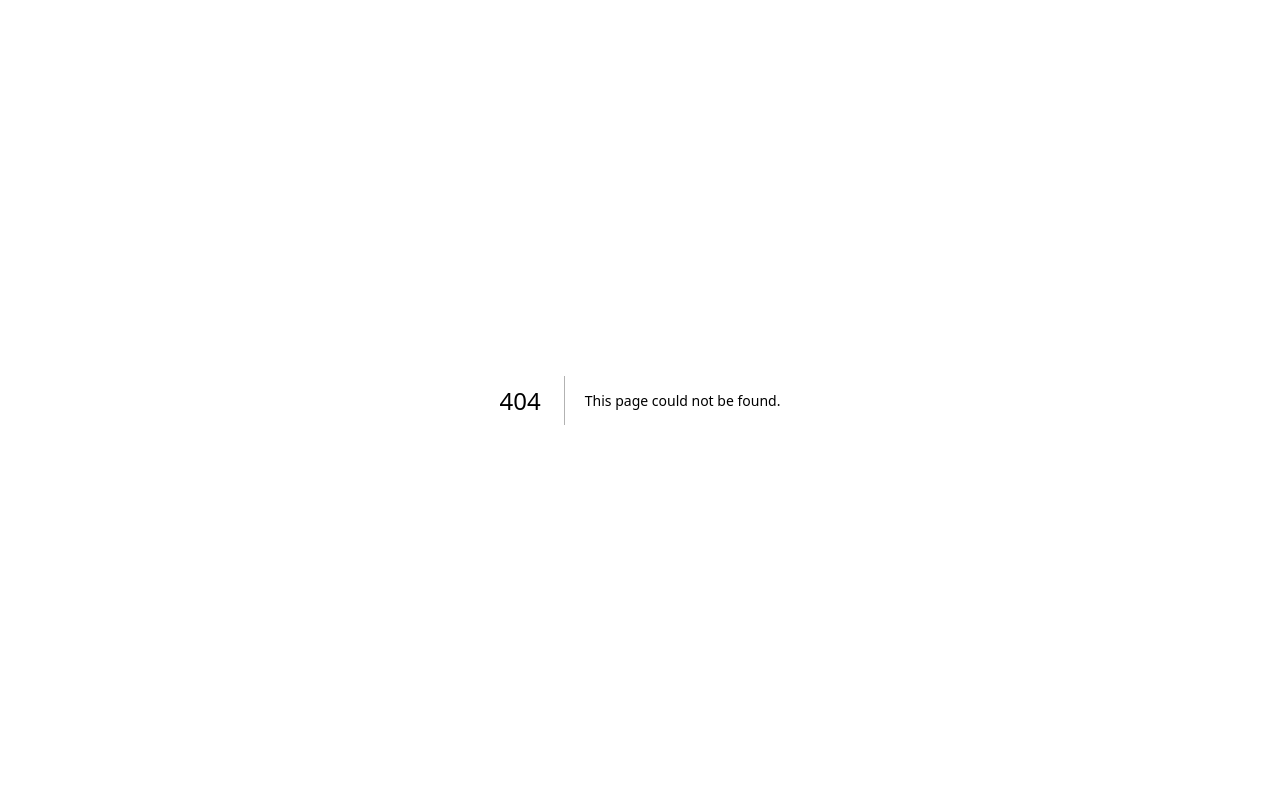
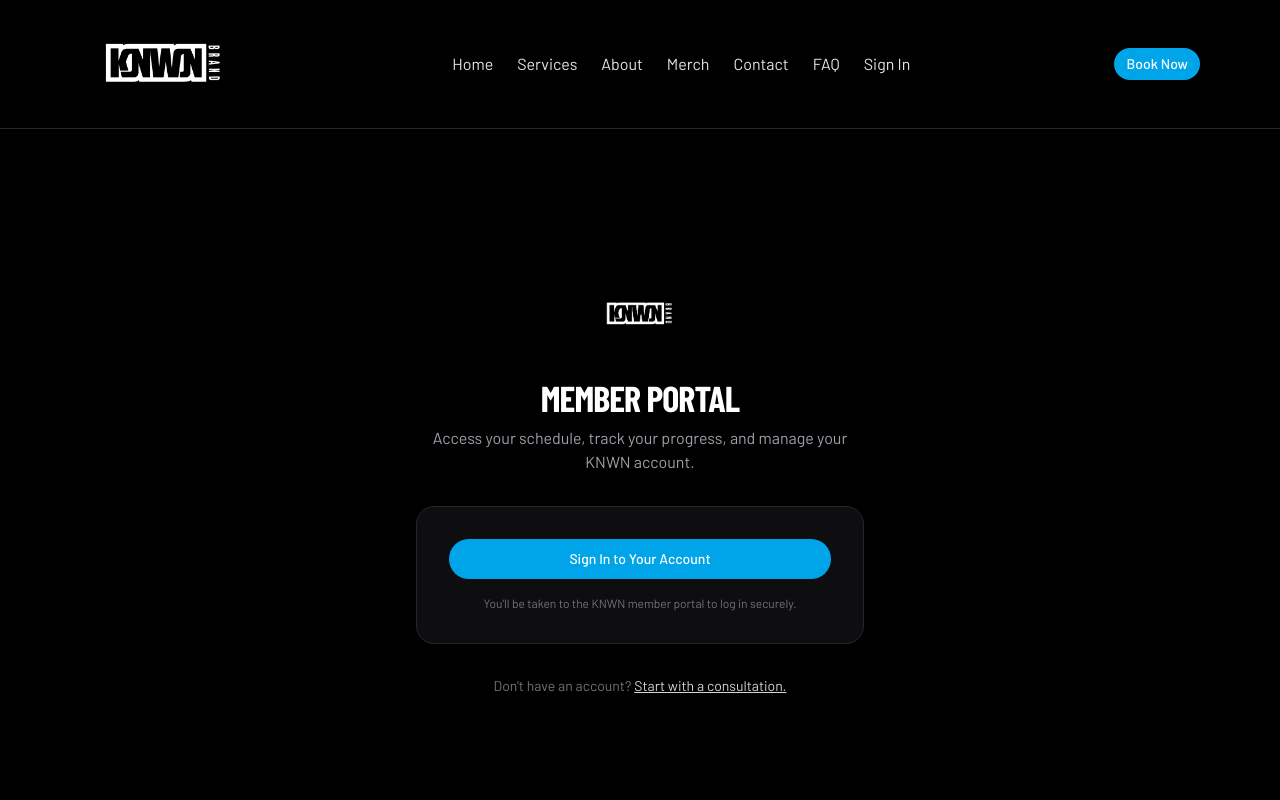
Before and after one commit to janetx-awi/knwn-website, a Next.js app: page /signin in a window 1280 px wide. Before the commit this address had no page. Shown: the top 800 px of the page. Built offline with nearby package versions, Linux system fonts and the light colour scheme; a web font is replaced by a local one.

Commit message:
add signin

```diff
--- /dev/null
+++ b/src/app/signin/page.tsx
@@ -0,0 +1,70 @@
+import type { Metadata } from "next";
+import Image from "next/image";
+import { SiteFooter } from "@/components/site/site-footer";
+import { SiteHeader } from "@/components/site/site-header";
+import { Button } from "@/components/ui/button";
+
+export const metadata: Metadata = {
+  title: "Member Sign In | KNWN Brand",
+  description: "Sign in to your KNWN member portal to view your schedule, track progress, and manage your account.",
+};
+
+const PORTAL_URL =
+  "https://app.upperhand.io/accounts/login?redirect_to=/customers/2391-knwn-brand/dashboard";
+
+export default function SignInPage() {
+  return (
+    <div className="min-h-screen bg-black text-white">
+      <SiteHeader />
+
+      <main className="flex min-h-[calc(100vh-80px)] items-center justify-center px-4 py-16">
+        <div className="w-full max-w-md space-y-8 text-center">
+          {/* Logo */}
+          <Image
+            src="/images/knwn/knwn-logo.png"
+            alt="KNWN Brand"
+            width={200}
+            height={133}
+            className="mx-auto h-16 w-auto"
+          />
+
+          {/* Heading */}
+          <div className="space-y-2">
+            <h1 className="font-display text-3xl font-extrabold uppercase tracking-tight text-white md:text-4xl">
+              Member Portal
+            </h1>
+            <p className="text-zinc-400">
+              Access your schedule, track your progress, and manage your KNWN account.
+            </p>
+          </div>
+
+          {/* CTA */}
+          <div className="rounded-2xl border border-zinc-800 bg-zinc-900/60 p-8 space-y-4">
+            <Button
+              asChild
+              size="lg"
+              className="w-full rounded-full bg-brand-blue text-white hover:bg-brand-blue-hover"
+            >
+              <a href={PORTAL_URL} target="_blank" rel="noreferrer">
+                Sign In to Your Account
+              </a>
+            </Button>
+            <p className="text-xs text-zinc-500">
+              You&apos;ll be taken to the KNWN member portal to log in securely.
+            </p>
+          </div>
+
+          {/* Support note */}
+          <p className="text-sm text-zinc-500">
+            Don&apos;t have an account?{" "}
+            <a href="/contact?intent=book-consultation" className="text-zinc-300 underline hover:text-white">
+              Start with a consultation.
+            </a>
+          </p>
+        </div>
+      </main>
+
+      <SiteFooter />
+    </div>
+  );
+}
--- a/src/components/site/site-footer.tsx
+++ b/src/components/site/site-footer.tsx
@@ -27,6 +27,9 @@
           <Link href="/contact#faq" className="hover:text-white">
             FAQ
           </Link>
+          <Link href="/signin" className="hover:text-white">
+            Sign In
+          </Link>
           <a href="mailto:info@knwnbrand.com" className="hover:text-white">
             info@knwnbrand.com
           </a>
--- a/src/components/site/site-header.tsx
+++ b/src/components/site/site-header.tsx
@@ -14,6 +14,7 @@
   { href: "/#merch", label: "Merch" },
   { href: "/contact", label: "Contact" },
   { href: "/contact#faq", label: "FAQ" },
+  { href: "/signin", label: "Sign In" },
 ];
 
 export function SiteHeader() {
```
